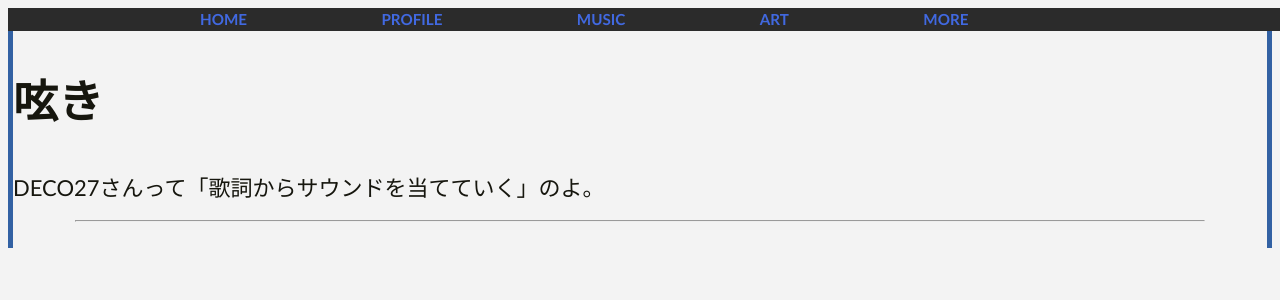
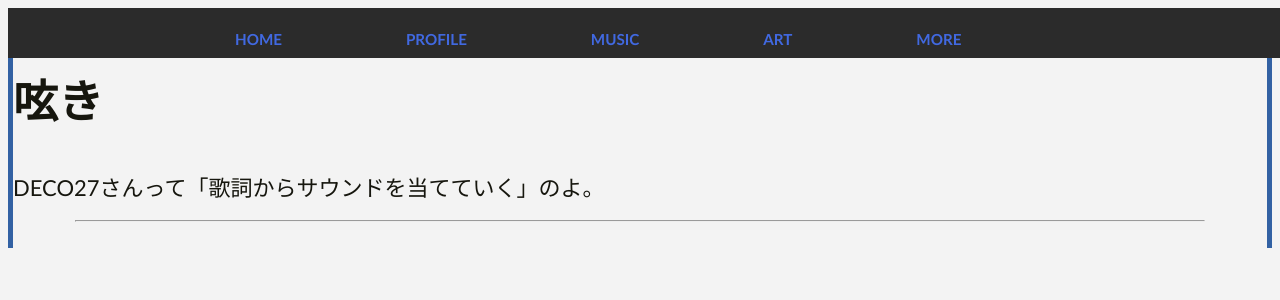
Before and after one commit to nekodendislike/nekodendislike.github.io, a Jekyll site: the page built from more.md, in a window 1280 px wide. Shown: the top 300 px of the page. Built offline with Jekyll 4.4.1, drawn with Linux system fonts in a browser that asks for light colours; some web fonts are replaced.

Commit message:
headerに色々追加

```diff
--- a/assets/css/style.css
+++ b/assets/css/style.css
@@ -69,8 +69,11 @@
 ============================================*/
 header {
   width: 100%;
+  height: 50px; /* 高さを50pxに指定 */
   display: inline-block;
   background-color: #2b2b2b; /*ページ全体の背景色*/
+  padding: 20px 50px; /* ヘッダーに上下左右それぞれ余白を指定 */
+  box-sizing: border-box; /* padding分を含んで幅を100%にするため */
   position:fixed;
 }
 header .gnav .menu {
```
